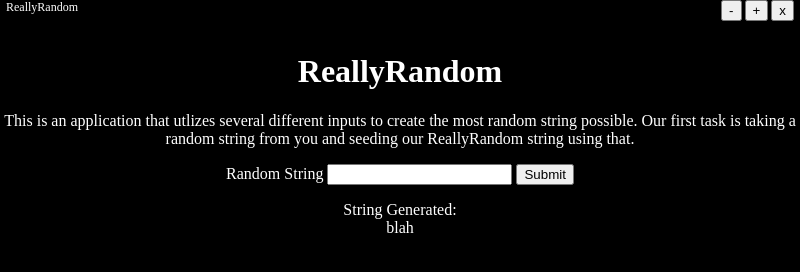
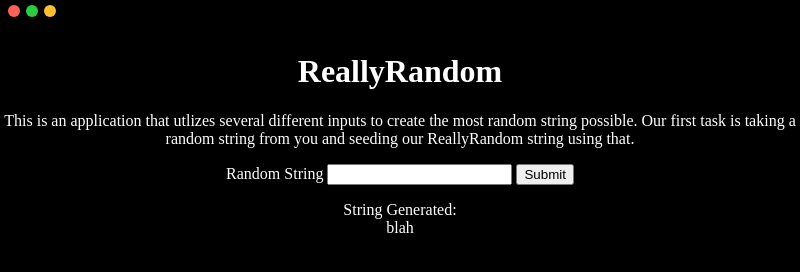
Before and after one commit to RubiconIII/ReallyRandom, an Electron app: page html/index.html in a window 800 px wide. Drawn offline with Linux system fonts and the light colour scheme.

Commit message:
ISSUE #3 - Added OSX-style window control

```diff
--- a/css/style.css
+++ b/css/style.css
@@ -25,5 +25,36 @@ body {
     -webkit-app-region: no-drag;
     position: fixed;
     top: 0px;
-    right: 6px;
+    left: 6px;
    }
+
+   button{
+    border: 0;
+    border-radius: 50px;
+    background: #1E88E5;
+    color: #1E88E5;
+    height: 12px;
+    width: 12px;
+    font-family: system-ui, sans-serif;
+    font-size: 0px;
+    white-space: nowrap;
+    text-decoration: none;
+    padding: .35rem;
+    margin: 0.1rem;
+    cursor: pointer;
+   }
+   #max-btn {
+    background: #28CD40;
+   }
+
+   #min-btn {
+       background-color:#FEBE2E;
+       border-radius: 50px;
+       padding: 0px 5px 0px 5px;
+   }
+
+   #close-btn {
+       background-color: #FE6158;
+       border-radius: 50px;
+       padding: 0px 5px 0px 5px;
+   }
--- a/html/index.html
+++ b/html/index.html
@@ -8,11 +8,11 @@
   <body>
 
     <div id="title-bar">
-        <div id="title">ReallyRandom</div>
+        <div id="title"></div>
         <div id="title-bar-btns">
-              <button id="min-btn">-</button>
-              <button id="max-btn">+</button>
-              <button id="close-btn">x</button>
+            <button id="close-btn">x</button>
+            <button id="max-btn">x</button>
+            <button id="min-btn">x</button>
         </div>
     </div>
 
```
